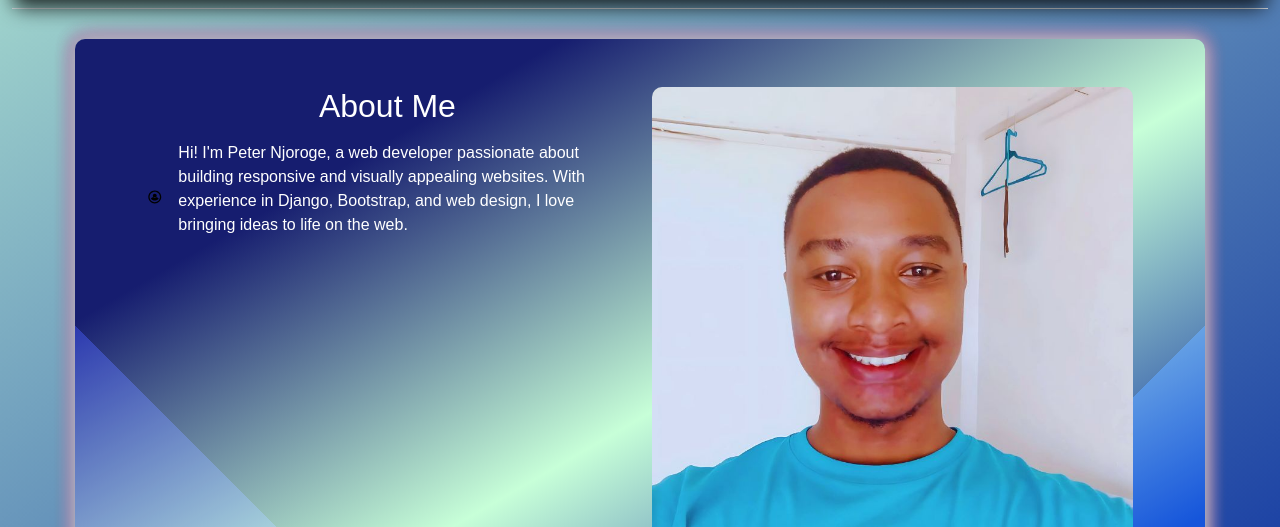
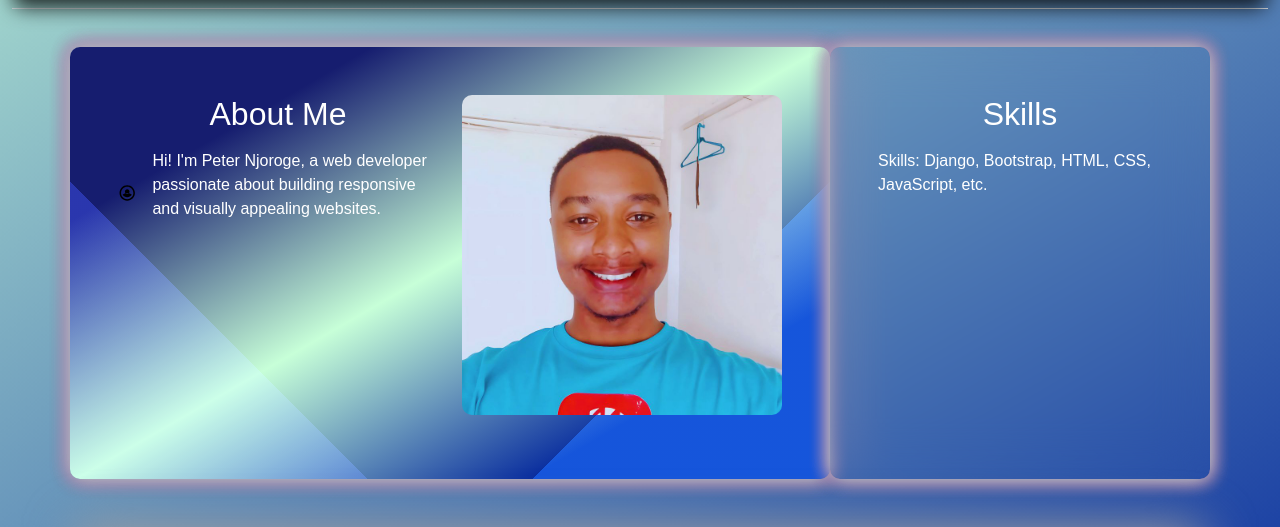
Before and after one commit to Njoro90260/portfolio, a Flask app: page / in a window 1280 px wide. Shown: the part 78-605 px from the top of the page. Run offline with Flask 3, Linux system fonts and the light colour scheme; some libraries are stand-ins or nearby versions; grey boxes are pictures that could not be loaded.

Commit message:
styled skills.

```diff
--- a/static/css/styles.css
+++ b/static/css/styles.css
@@ -111,24 +111,16 @@ h2 {
 .text {
     max-width: 500px;
 }
-
 #about {
-    /* margin: 0 auto; */
-    max-width: 100;
-    /* background: linear-gradient(150deg, #161D6F 0%, #161D6F 20%, rgba(196, 187, 240, 1) 50%, #0B2F9F 80%, #0B2F9F 100%); */
     background:
         linear-gradient(45deg, var(--dark1) 25%, transparent 25%),
-        /* Diagonal from top-left to bottom-right */
         linear-gradient(-45deg, var(--dark2) 25%, transparent 25%),
-        /* Diagonal from top-right to bottom-left */
         linear-gradient(150deg, var(--dark1) 0%, var(--dark1) 20%, var(--light2-rgba) 50%, var(--dark2) 80%, var(--dark2) 100%);
-    /* Main background gradient */
     background-size: 100% 100%;
     background-blend-mode: screen;
     box-shadow: 0px 8px 20px rgba(0, 0, 0, 0.8);
     margin-top: 30px;
     height: auto;
-    width: 90%;
     display: flex;
     justify-content: center;
     flex-direction: row;
@@ -137,9 +129,24 @@ h2 {
     opacity: 1;
     backdrop-filter: blur(25px);
     animation: glow 15s ease-in-out infinite;
-    position: relative;
 }
 
+.about-section {
+    display: flex;
+    justify-content: space-between;
+    flex-direction: row; /* Changed from column to row */
+    gap: 20px; /* Optional: Adds spacing between the two sections */
+}
+#skills {
+    box-shadow: 0px 8px 20px rgba(0, 0, 0, 0.8);
+    height: auto;
+    backdrop-filter: blur(25px);
+    animation: glow 15s ease-in-out infinite;
+    animation: glow 15s ease-in-out infinite;
+    border-radius: 10px;
+    opacity: 1;
+    margin-top: 30px;
+}
 
 .carousel-img {
     object-fit: cover;
--- a/templates/index.html
+++ b/templates/index.html
@@ -2,30 +2,40 @@
 
 {% block content%}
 <!-- About Section -->
-<section id="about" class="p-5 text-white row mx-auto">
+<div class="container about-section">
+    <div class="row">
+        <!-- First Section: About Me -->
+        <section id="about" class="p-5 text-white col-md-8">
             <div class="row">
                 <div class="col-md-6">
                     <h2 class="mb-3">About Me</h2>
                     <div class="d-flex align-items-center">
-                <svg class="icon me-3" xmlns="http://www.w3.org/2000/svg" viewBox="0 0 24 24" width="50" height="50">
+                        <svg class="icon me-3" xmlns="http://www.w3.org/2000/svg" viewBox="0 0 24 24" width="50"
+                            height="50">
                             <path
                                 d="M12 2C6.48 2 2 6.48 2 12s4.48 10 10 10 10-4.48 10-10S17.52 2 12 2zm0 18c-4.41 0-8-3.59-8-8s3.59-8 8-8 8 3.59 8 8-3.59 8-8 8zM12 7c-1.65 0-3 1.35-3 3s1.35 3 3 3 3-1.35 3-3-1.35-3-3-3zm0 10.5c-2.33 0-4.67-1.2-6-3.22C7.62 12.69 9.68 12 12 12s4.38.69 6 2.28c-1.33 2.02-3.67 3.22-6 3.22z" />
                         </svg>
                         <p>Hi! I'm Peter Njoroge, a web developer passionate about building responsive and visually
-                    appealing websites. With experience in Django, Bootstrap, and web design, I love bringing
-                    ideas to life on the web.</p>
+                            appealing websites.</p>
                     </div>
                 </div>
                 <div class="col-md-6 text-center">
-            <img src="static/images/Untitled design.jpg" alt="Profile Picture" class="img-fluid profile-img mb-3">
+                    <img src="static/images/Untitled design.jpg" alt="Profile Picture"
+                        class="img-fluid profile-img mb-3">
                 </div>
             </div>
-    <section id="about" class="p-5 text-white row mx-auto">
-        <div class="col-md-6 about">
-            <p>skills</p>
+        </section>
+
+        <!-- Second Section: Skills -->
+        <section id="skills" class="p-5 text-white col-md-4">
+            <div class="about">
+                <h2 class="mb-3">Skills</h2>
+                <p>Skills: Django, Bootstrap, HTML, CSS, JavaScript, etc.</p>
             </div>
         </section>
-</section>
+    </div>
+</div>
+
 
 <!-- Projects Section -->
 <section id="projects" class="p-5 row mx-auto">
```
Lines whose indentation alone changed are shown as unchanged.
